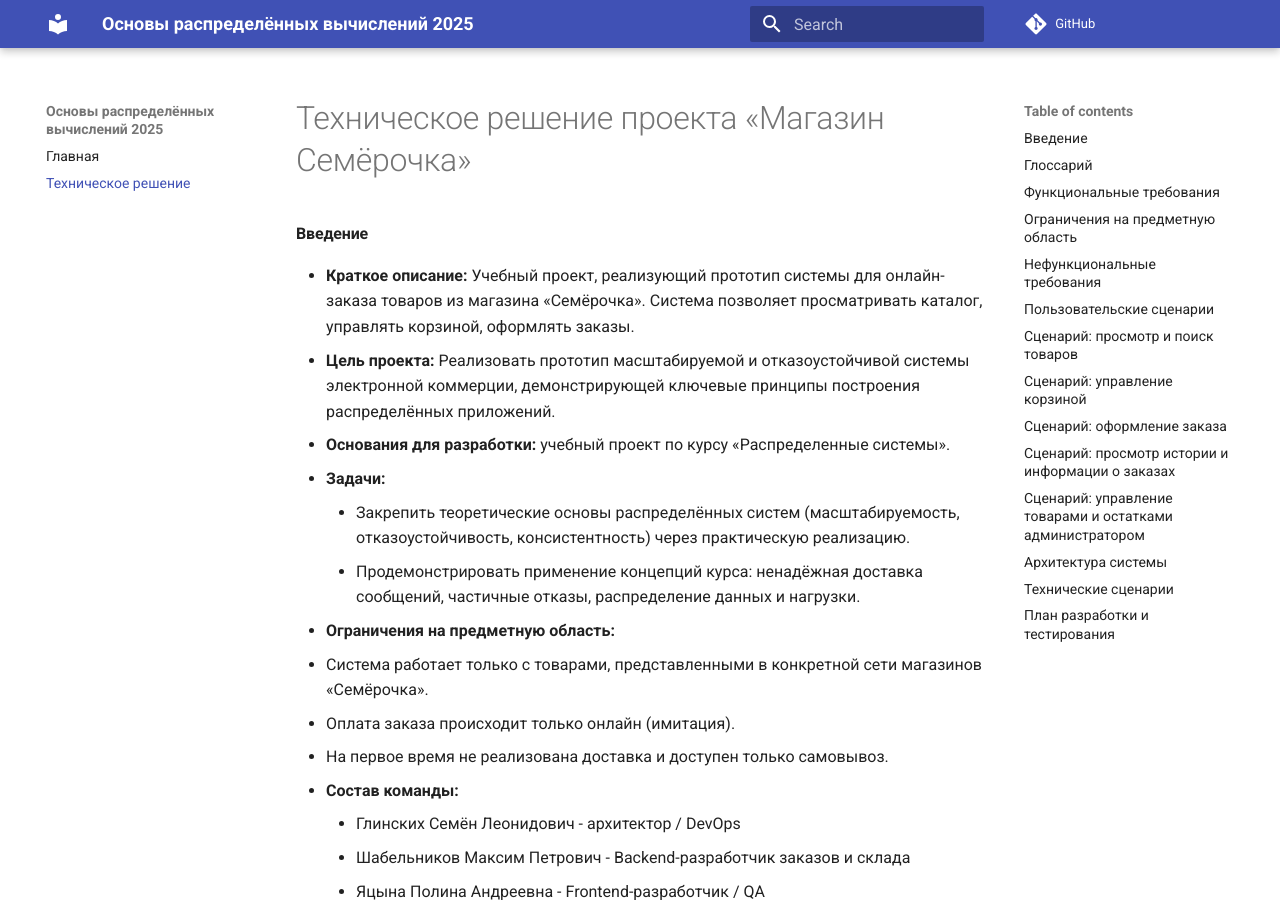
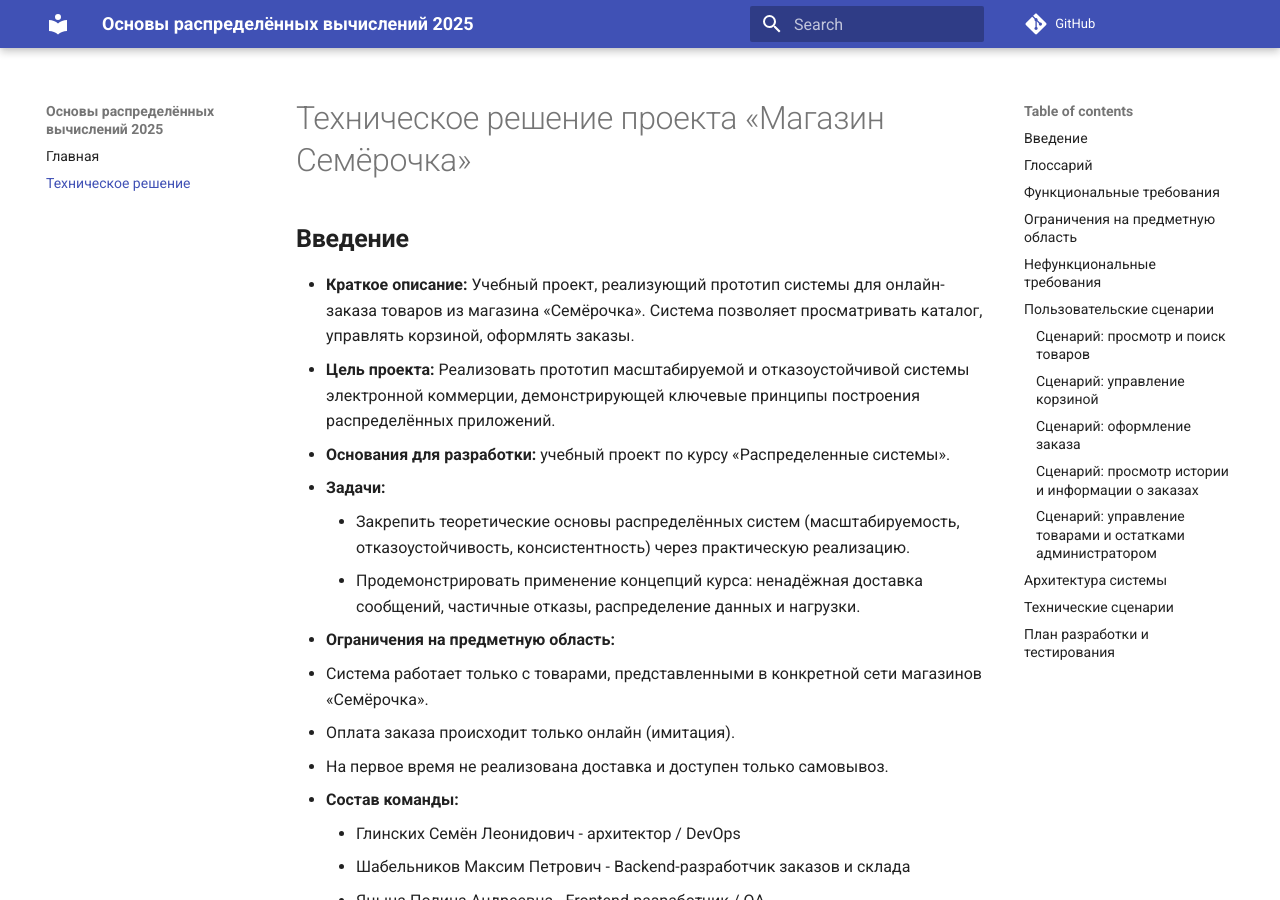
Before and after one commit to spbu-ds-practicum-2026/good_question, an MkDocs documentation site: the page built from docs/tr.md, in a window 1280 px wide and 900 px high. Built offline with MkDocs 1.6.1 and Material for MkDocs 9.7.7, drawn with Linux system fonts in a browser that asks for light colours; comment, search, counter and statistics services are not loaded.

Commit message:
Update tr.md

```diff
--- a/docs/tr.md
+++ b/docs/tr.md
@@ -1,6 +1,7 @@
 # Техническое решение проекта «Магазин Семёрочка»
 
-#### **Введение**
+## **Введение**
+
 
 *   **Краткое описание:** Учебный проект, реализующий прототип системы для онлайн-заказа товаров из магазина «Семёрочка». Система позволяет просматривать каталог, управлять корзиной, оформлять заказы.
 *   **Цель проекта:** Реализовать прототип масштабируемой и отказоустойчивой системы электронной коммерции, демонстрирующей ключевые принципы построения распределённых приложений.
@@ -19,10 +20,8 @@
     *   Шабельников Максим Петрович - Backend-разработчик заказов и склада
     *   Яцына Полина Андреевна - Frontend-разработчик / QA
     *   Олейникова Елизавета Олеговна (тимлид) - Backend-разработчик каталога и пользователей
-
 ---
-
-#### **Глоссарий**
+## **Глоссарий**
 
 | Термин | Определение |
 |---|---|
@@ -45,7 +44,7 @@
 | История заказов (Order History) | Список заказов пользователя с информацией об их составе, стоимости и статусах. |
 ---
 
-#### **Функциональные требования**
+## **Функциональные требования**
 
 Система должна предоставлять следующие функции:
 
@@ -56,14 +55,14 @@
 *   Управление товарами и остатками: администратор может просматривать и изменять данные о товарах и их остатках.
 *   Управление статусами заказов: администратор может просматривать текущий статус заказа и изменять его в соответствии с допустимыми переходами между статусами.
 *   Публикация событий: при изменении статуса заказа система публикует соответствующее событие. Повторная доставка одного и того же события не должна приводить к повторному применению его эффекта.
-
-#### **Ограничения на предметную область**
+---
+## **Ограничения на предметную область**
 
 *   Система работает только с товарами, представленными в конкретной сети магазинов «Семёрочка».
 *   Оплата заказа происходит только онлайн (имитация).
 *   На первое время не реализована доставка и доступен только самовывоз.
-
-#### **Нефункциональные требования**
+---
+## **Нефункциональные требования**
 
 - **Масштабируемость:** Возможность горизонтального масштабирования сервисов каталога и заказов.
 - **Отказоустойчивость:** Система должна продолжать работу при сбое одного из узлов. Недоступность узла определяется по тайм-аутам. При отказе основного узла базы данных должно выполняться переключение на реплику (failover).
@@ -72,7 +71,7 @@
 - **Доставка событий:** Для событий об изменении статуса заказа используется семантика at-least-once, допускающая повторную доставку сообщения. Повторная доставка одного и того же события не должна приводить к повторному применению его эффекта: система может повторно получить и проверить событие, но состояние заказа не должно изменяться повторно из-за одного и того же события (идемпотентность).
 ---
 
-#### **Пользовательские сценарии**
+## **Пользовательские сценарии**
 
 ### Сценарий: просмотр и поиск товаров
 
@@ -117,15 +116,11 @@
 5. Администратор выбирает новый статус заказа из допустимых вариантов и подтверждает изменение.
 6. Система проверяет допустимость перехода, сохраняет новый статус заказа и публикует соответствующее событие.
 7. При повторной доставке одного и того же события система может повторно получить и проверить его, но не должна повторно применять его эффект. Состояние заказа не должно изменяться повторно из-за одного и того же события. Это обеспечивается идемпотентностью обработки событий.
-
+---
 ##  Архитектура системы
 
----
 
 ## Технические сценарии
 
----
 
 ## План разработки и тестирования
-
----
```
